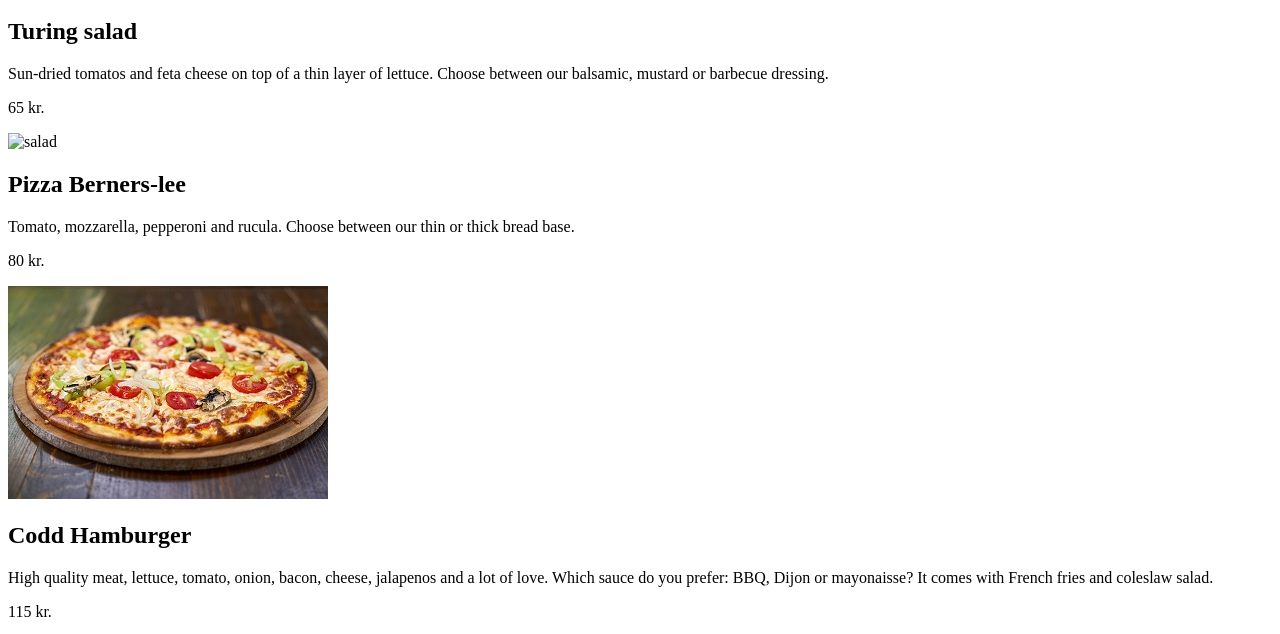
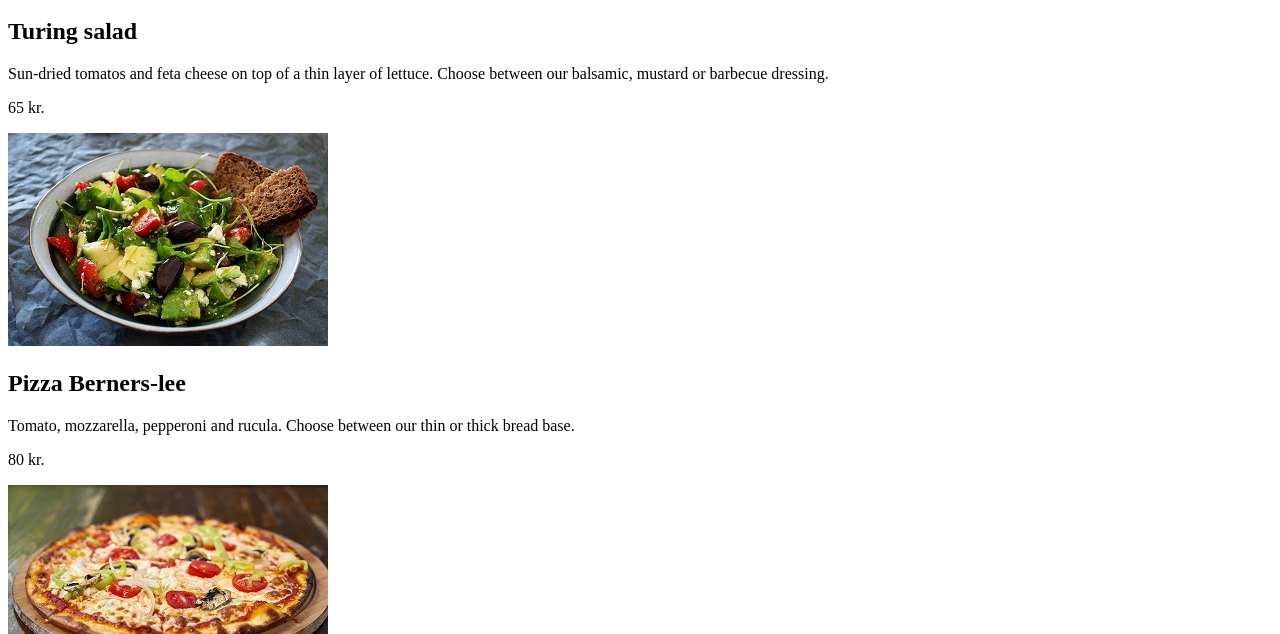
Before and after one commit to sofiaabrahamsen/HTML-Restaurant, a plain HTML site: page menu.html in a window 1280 px wide. Shown: the part 136-770 px from the top of the page. Drawn offline with Linux system fonts and the light colour scheme; the site is published under a folder, as on GitHub Pages, so addresses that start at the root find nothing.

Commit message:
small changes

```diff
--- a/menu.html
+++ b/menu.html
@@ -33,7 +33,7 @@
                     Choose between our balsamic, mustard or barbecue dressing. <br>
                 </p>
                 <p>65 kr.</p>
-                <img src="/img/salad.jpg" alt="salad">
+                <img src="img/salad.jpg" alt="salad">
             </section>
 
             <section>
```
